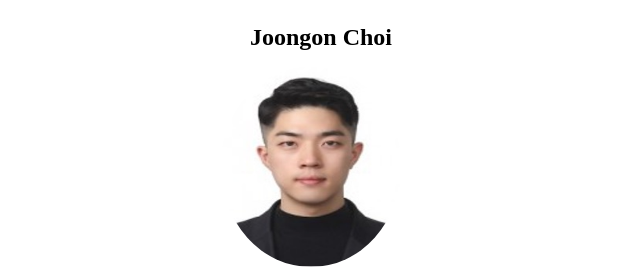
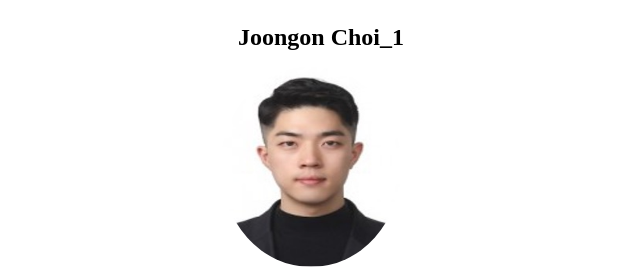
Before and after one commit to john2choi/joongonchoi.github.io, a plain HTML site: page index.html in a window 1280 px wide. Shown: the top 268 px of the page, 319-959 px from the left. Drawn offline with Linux system fonts and the light colour scheme.

Commit message:
Update index.html

```diff
--- a/index.html
+++ b/index.html
@@ -52,7 +52,7 @@
 <body>
     <div class="centered-content">
         <div class="profile-content">
-            <h1>Joongon Choi</h1>
+            <h1>Joongon Choi_1</h1>
             <img class="profile-image" src="joongonchoi.jpg" alt="Your Name">
             <p>
                 I'm a passionate web developer with a strong interest in creating responsive and user-friendly websites.
```
